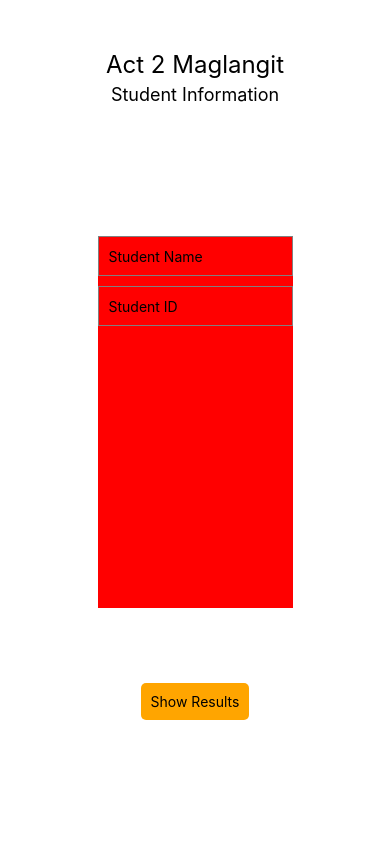
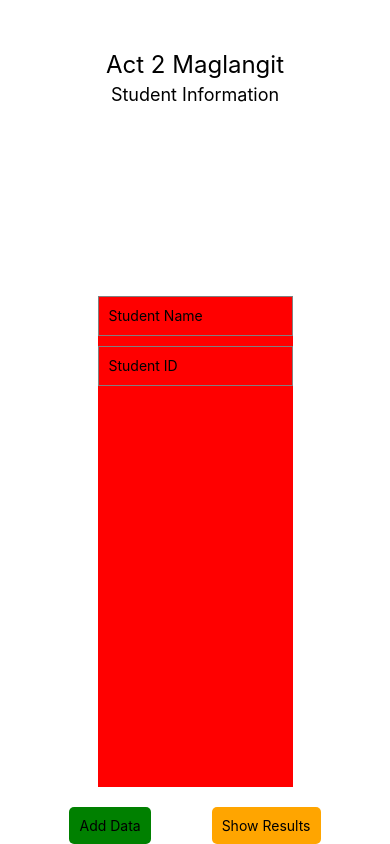
Before and after one commit to presam6/act2Maglangit-Mobprog, a React Native app: screen / in a window 390 px wide. Built offline with nearby package versions, Linux system fonts and the light colour scheme.

Commit message:
from gpt - second

```diff
--- a/App.js
+++ b/App.js
@@ -12,9 +12,9 @@ const CustomButton = ({
   return (
     <TouchableOpacity
       onPress={onPress}
-      style={[styles.myButton, {width: width}, buttonStyle]}
+      style={[styles.myButton, { width: width }, buttonStyle]}
     >
-      <Text style={{ color:textColor }}>{title}</Text>
+      <Text style={{ color: textColor }}>{title}</Text>
     </TouchableOpacity>
   )
 }
@@ -25,8 +25,15 @@ export default function App() {
     studentId: '',
   });
 
+  const [allStudentData, setAllStudentData] = useState([]);
+
+  const addData = () => {
+    setAllStudentData([...allStudentData, studentInfo]);
+    setStudentInfo({ name: '', studentId: '' }); // Clear the placeholders after adding data
+  };
+
   const showResults = () => {
-    Alert.alert(`Student Name: ${studentInfo.name}\nStudent ID: ${studentInfo.studentId}`);
+    Alert.alert('All Student Data', JSON.stringify(allStudentData, null, 2));
   };
 
   return (
@@ -42,19 +49,27 @@ export default function App() {
       <View style={styles.inputContainer}>
         <TextInput
           placeholder="Student Name"
+          value={studentInfo.name}
           onChangeText={(text) => setStudentInfo({ ...studentInfo, name: text })}
           style={styles.input}
         />
 
         <TextInput
           placeholder="Student ID"
+          value={studentInfo.studentId}
           onChangeText={(text) => setStudentInfo({ ...studentInfo, studentId: text })}
           style={styles.input}
         />
       </View>
 
-      {/* button */}
-      <View style={styles.arrangeButton}>
+      {/* buttons */}
+      <View style={styles.buttonContainer}>
+        <CustomButton
+          onPress={addData}
+          title='Add Data'
+          textColor='black'
+          buttonStyle={{ backgroundColor: 'green' }}
+        />
         <CustomButton
           onPress={showResults}
           title='Show Results'
@@ -100,12 +115,11 @@ const styles = StyleSheet.create({
     marginBottom: 10,
     paddingLeft: 10,
   },
-  arrangeButton: {
-    flex: 1,
-    flexDirection: 'column',
-    alignItems: 'center',
-    justifyContent: 'center',
-    marginBottom: 50,
+  buttonContainer: {
+    flexDirection: 'row',
+    justifyContent: 'space-around',
+    width: '80%',
+    marginTop: 20,
   },
   myButton: {
     padding: 10,
```
